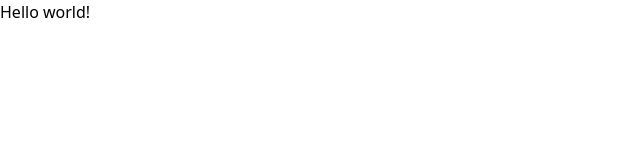
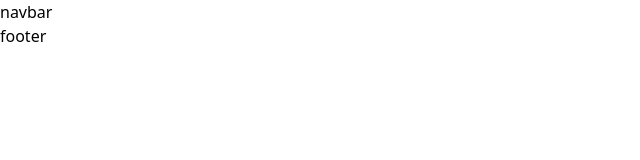
Before and after one commit to mdasik0/Blood-brigade-client, a React (Vite) app: page / in a window 1280 px wide. Shown: the top 160 px of the page, without its empty margins (0-640 px from the left). Built offline with nearby package versions, Linux system fonts and the light colour scheme.

Commit message:
main layout setup complete

```diff
--- /dev/null
+++ b/src/components/shared/Footer/Footer.jsx
@@ -0,0 +1,10 @@
+
+const Footer = () => {
+    return (
+        <div>
+            footer
+        </div>
+    );
+};
+
+export default Footer;
--- /dev/null
+++ b/src/components/shared/Navbar/Navbar.jsx
@@ -0,0 +1,10 @@
+
+const Navbar = () => {
+    return (
+        <div>
+            navbar
+        </div>
+    );
+};
+
+export default Navbar;
--- /dev/null
+++ b/src/layout/MainLayout/Main.jsx
@@ -0,0 +1,15 @@
+import { Outlet } from "react-router-dom";
+import Navbar from "../../components/shared/Navbar/Navbar";
+import Footer from "../../components/shared/Footer/Footer";
+
+const Main = () => {
+    return (
+        <>
+            <Navbar />
+            <Outlet />
+            <Footer />
+        </>
+    );
+};
+
+export default Main;
--- a/src/router/router.jsx
+++ b/src/router/router.jsx
@@ -1,9 +1,10 @@
 import { createBrowserRouter } from "react-router-dom";
+import Main from "../layout/MainLayout/Main";
 
 const router = createBrowserRouter([
   {
     path: "/",
-    element: <div>Hello world!</div>,
+    element: <Main />,
   },
 ]);
 
```
